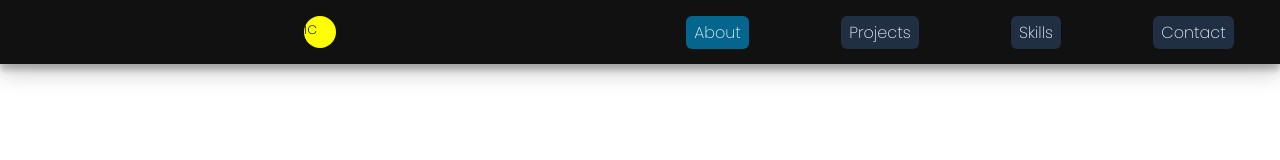
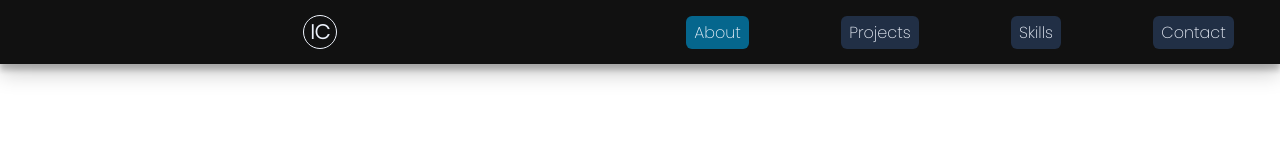
Before and after one commit to isaac-3/ic-portfolio, a Next.js app: page / in a window 1280 px wide. Shown: the top 160 px of the page. Built offline with nearby package versions, Linux system fonts and the light colour scheme.

Commit message:
add nav logo

```diff
--- a/components/navbar.tsx
+++ b/components/navbar.tsx
@@ -6,7 +6,11 @@ type Props = {};
 const Navbar = (props: Props) => {
   return (
     <div className="navbar">
-      <div className="nav-logo">ic</div>
+      <div className="nav-logo-container">
+        <div className="nav-logo">
+          <h1>IC</h1>
+        </div>
+      </div>
       <div className="nav-links">
         <Link
           className="nav-link"
--- a/styles/modules/_navbar.scss
+++ b/styles/modules/_navbar.scss
@@ -12,12 +12,25 @@
   left: 0;
 }
 
+.nav-logo-container {
+  width: 50%;
+  display: flex;
+}
+
 .nav-logo {
   width: 32px;
   height: 32px;
+  border: 1px solid $text;
   border-radius: 50%;
-  background: yellow;
+  background: transparent;
+  color: $text;
+  display: flex;
   margin: auto;
+
+  h1 {
+    margin: auto;
+    font-size: 20px;
+  }
 }
 
 .nav-links {
--- a/styles/modules/_projects.scss
+++ b/styles/modules/_projects.scss
@@ -91,7 +91,6 @@
 .project-buttons {
   display: flex;
   justify-content: space-around;
-  margin-top: 8px;
 }
 
 .code-link-button {
```
